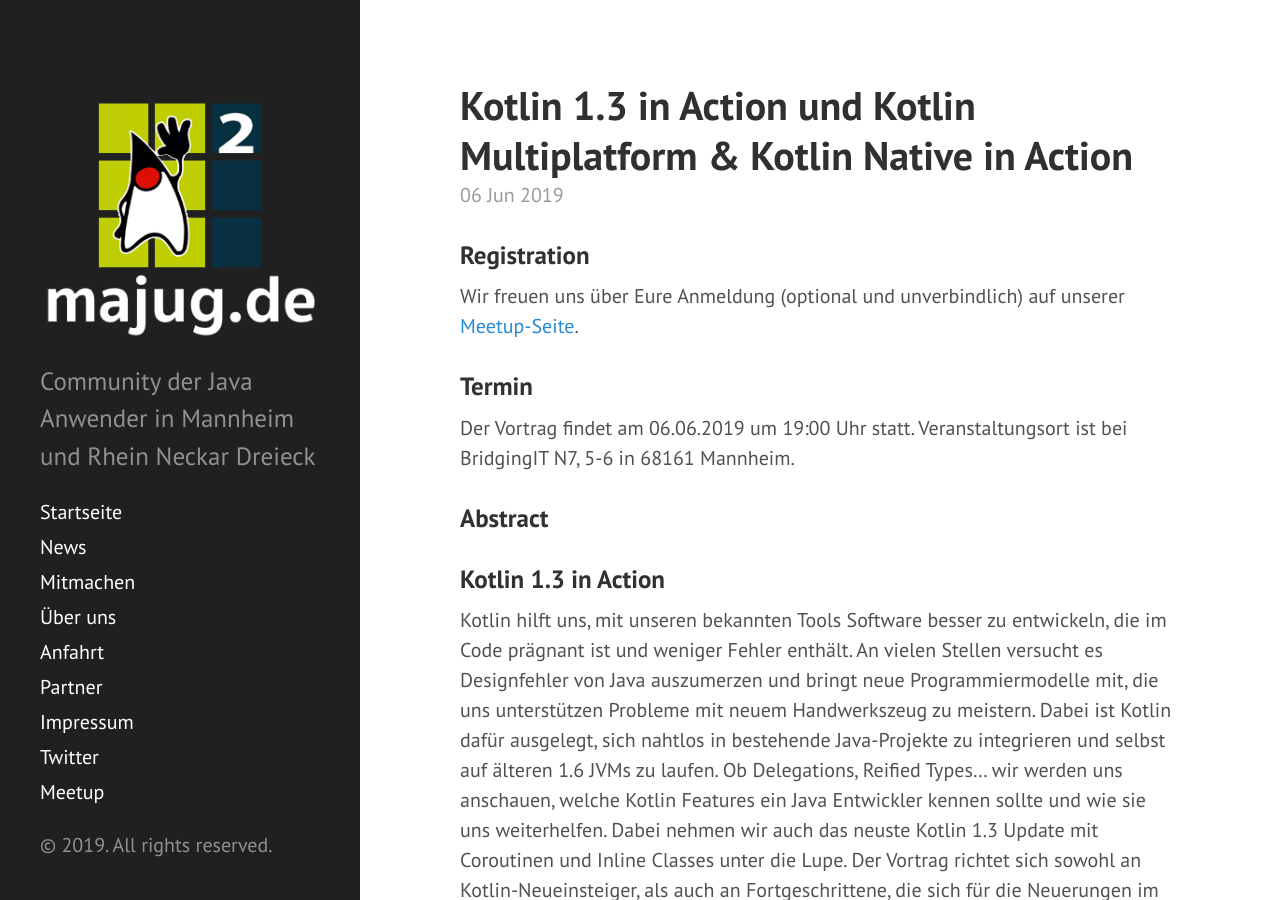
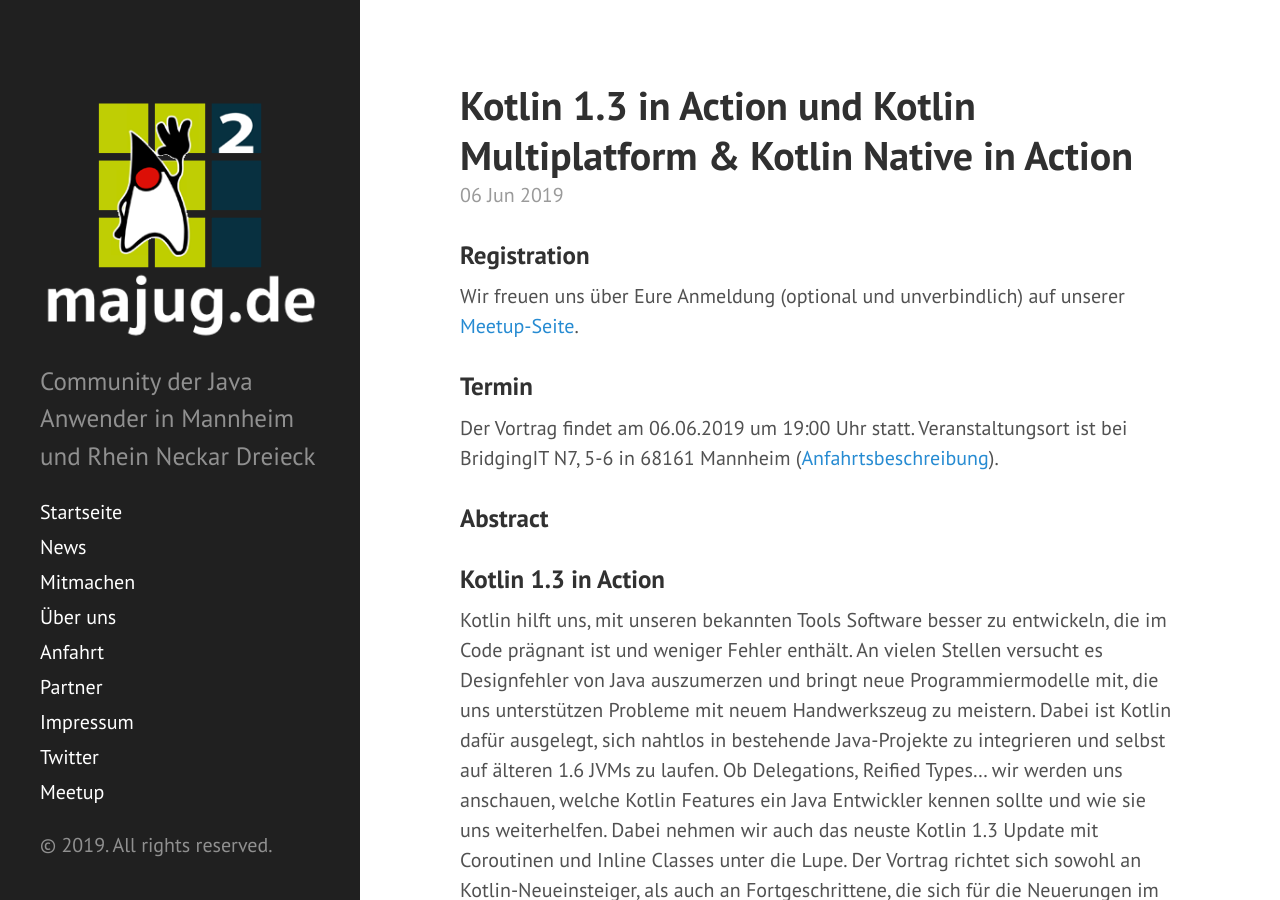
Before and after one commit to majug/majug.github.io, a Jekyll site: the page built from _posts/2019-06-06-kotlin-13-und-multi-platform.md, in a window 1280 px wide and 900 px high. Built offline with Jekyll 4.4.1, drawn with Linux system fonts in a browser that asks for light colours.

Commit message:
Update 2019-06-06-kotlin-13-und-multi-platform.md
Added Anfahrtsbeschreibung

```diff
--- a/_posts/2019-06-06-kotlin-13-und-multi-platform.md
+++ b/_posts/2019-06-06-kotlin-13-und-multi-platform.md
@@ -12,7 +12,7 @@ Wir freuen uns über Eure Anmeldung (optional und unverbindlich) auf unserer [Me
 
 ### Termin
 
-Der Vortrag findet am 06.06.2019 um 19:00 Uhr statt. Veranstaltungsort ist bei BridgingIT N7, 5-6 in 68161 Mannheim.
+Der Vortrag findet am 06.06.2019 um 19:00 Uhr statt. Veranstaltungsort ist bei BridgingIT N7, 5-6 in 68161 Mannheim  ([Anfahrtsbeschreibung](https://www.bridging-it.de/media/anfahrtsbeschreibungen/wegbeschreibung-mannheim.pdf)).
 ### Abstract
 
 ### Kotlin 1.3 in Action
```
